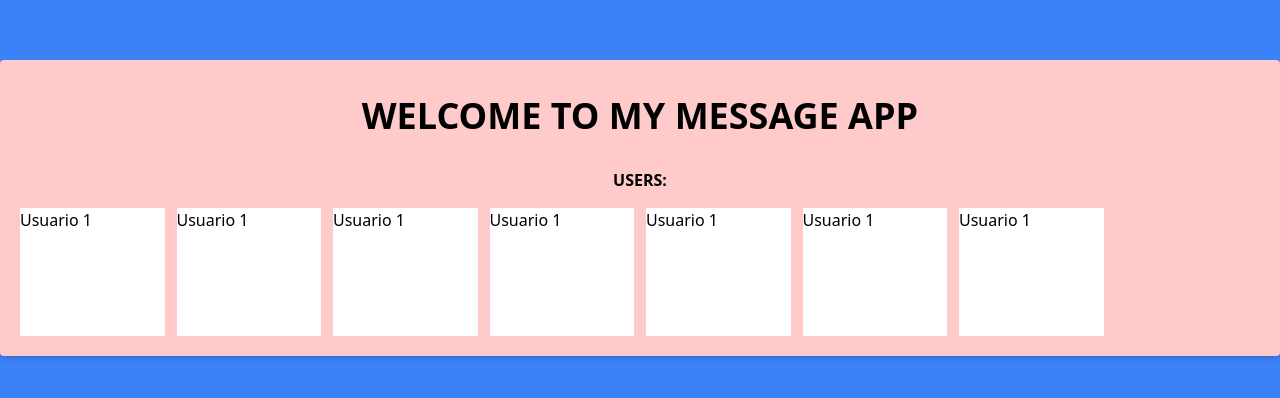
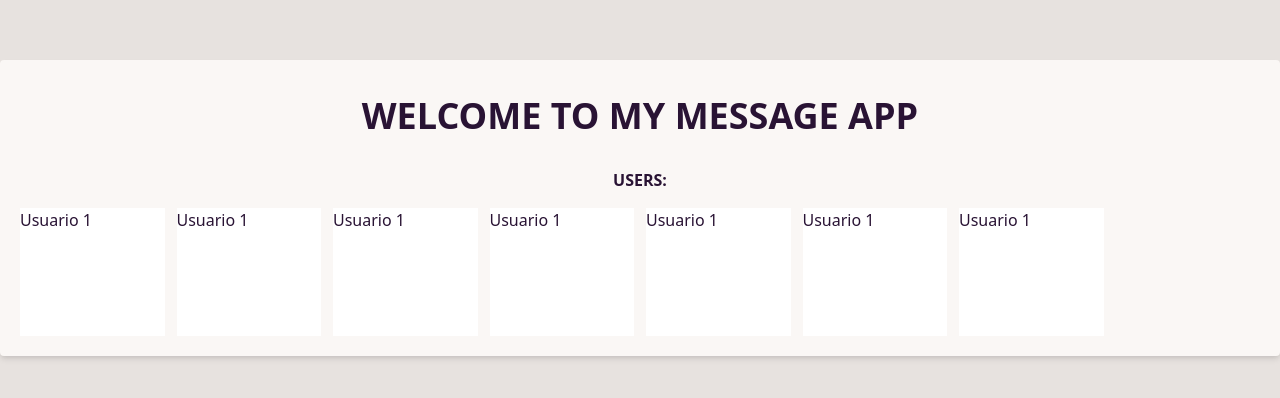
Before and after one commit to josegabjimenez/nodejs-server-chat, a React (Create React App) app in the folder client/: page / in a window 1280 px wide. Shown: the part 192-590 px from the top of the page. Built offline with nearby package versions, Linux system fonts and the light colour scheme; no server answers; the HTML template or start-up script is replaced by a standard one.

Commit message:
daisyUI was added to the project

```diff
--- a/client/package.json
+++ b/client/package.json
@@ -7,6 +7,7 @@
 		"@testing-library/jest-dom": "^5.16.1",
 		"@testing-library/react": "^11.2.7",
 		"@testing-library/user-event": "^12.8.3",
+		"daisyui": "^1.16.2",
 		"react": "^17.0.2",
 		"react-dom": "^17.0.2",
 		"react-router-dom": "^6.0.2",
--- a/client/public/index.html
+++ b/client/public/index.html
@@ -26,9 +26,9 @@
     -->
     <title>React App</title>
   </head>
-  <body class="bg-gray-300 flex justify-center items-center">
+  <body data-theme="cupcake"  class="flex justify-center items-center text-neutral">
     <noscript>You need to enable JavaScript to run this app.</noscript>
-    <div id="root" class="w-full bg-blue-500 h-screen md:flex md:flex-col md:justify-center"></div>
+    <div id="root" class="w-full bg-base-300 h-screen md:flex md:flex-col md:justify-center"></div>
     <!--
       This HTML file is a template.
       If you open it directly in the browser, you will see an empty page.
--- a/client/src/pages/Home.jsx
+++ b/client/src/pages/Home.jsx
@@ -1,9 +1,9 @@
 import React, { useEffect } from 'react';
 import { state } from "../state";
-import { useSnapshot } from 'valtio';
+// import { useSnapshot } from 'valtio';
 
 const Home = () => {
-    const snap = useSnapshot(state);
+    // const snap = useSnapshot(state);
 
     const getUsers = async () => {
         const users = await (await fetch("/api/user")).json();
@@ -18,7 +18,7 @@ const Home = () => {
     // grid grid-cols-8 items-center gap-3
 
     return (
-        <main className="bg-red-200 w-full m-0 p-5 flex flex-col items-center rounded shadow-md">
+        <main className="bg-base-100 w-full m-0 p-5 flex flex-col items-center rounded shadow-md">
             <p className="text-4xl font-bold m-4">WELCOME TO MY MESSAGE APP</p>
             <p className="text-1xl font-bold m-4">USERS:</p>
             <section className="grid gap-3 w-full grid-cols-1 sm:grid-cols-3 md:grid-cols-5 lg:grid-cols-8">
--- a/client/tailwind.config.js
+++ b/client/tailwind.config.js
@@ -7,5 +7,5 @@ module.exports = {
 	variants: {
 		extend: {},
 	},
-	plugins: [],
+	plugins: [require('daisyui')],
 };
```
